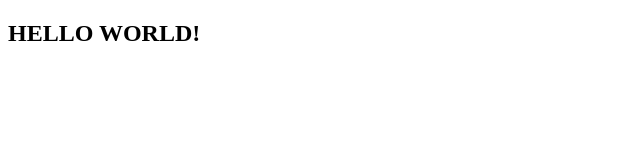
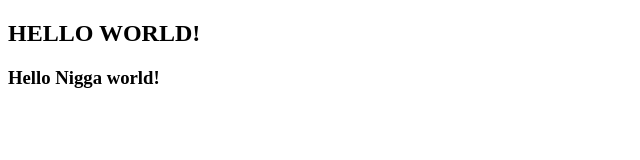
Before and after one commit to DevAdora/Hehe, a plain HTML site: page index.html in a window 1280 px wide. Shown: the whole page, without its empty margins (0-640 px from the left). Drawn offline with Linux system fonts and the light colour scheme.

Commit message:
added file

```diff
--- a/index.html
+++ b/index.html
@@ -7,5 +7,6 @@
 </head>
 <body>
     <h2>HELLO WORLD!</h2>
+    <h3>Hello Nigga world!</h3>
 </body>
 </html>
```
